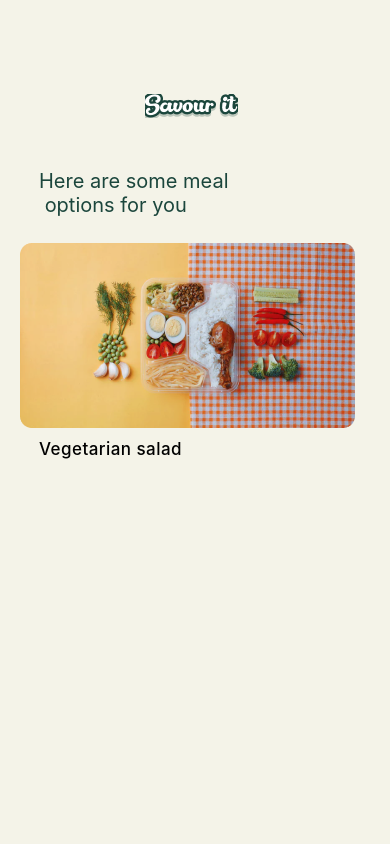
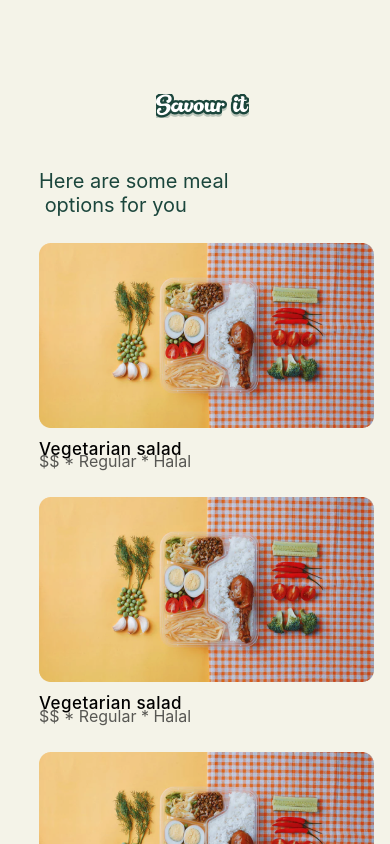
Before and after one commit to wisdomekpotu/savour-it, a React Native app: screen /MealOptions in a window 390 px wide. Built offline with nearby package versions, Linux system fonts and the light colour scheme.

Commit message:
refactor: added layout fix to MealOption screen

```diff
--- a/app.json
+++ b/app.json
@@ -12,7 +12,7 @@
     "splash": {
       "image": "./assets/splash.png",
       "resizeMode": "contain",
-      "backgroundColor": "#1B463C"
+      "backgroundColor": "#DA0091"
     },
     "updates": {
       "fallbackToCacheTimeout": 0
--- a/screens/MealOptions.js
+++ b/screens/MealOptions.js
@@ -14,16 +14,14 @@ export default function MealOptions({ navigation }) {
     <ScrollView
       style={{
         flex: 1,
-
         backgroundColor: '#F4F3E8',
       }}
     >
       <Image
         style={{
           position: 'absolute',
-          left: 28,
           marginTop: config.deviceHeight / 9,
-          marginLeft: config.deviceWidth * 0.3,
+          marginLeft: config.deviceWidth * 0.4,
         }}
         source={require('../assets/Savourit.png')}
       />
@@ -44,13 +42,13 @@ export default function MealOptions({ navigation }) {
         <Image
           style={{
             position: 'absolute',
-            marginLeft: config.deviceWidth * 0.05,
+            marginLeft: config.deviceWidth * 0.1,
             top: 26,
             bottom: 34.4,
           }}
           source={require('../assets/BG1.png')}
         />
-        <View style={{ backgroundColor: '#FFFFFF' }}>
+        <View>
           <Text
             style={{
               position: 'absolute',
@@ -65,6 +63,139 @@ export default function MealOptions({ navigation }) {
             }}
           >
             Vegetarian salad
+          </Text>
+          <Text
+            style={{
+              marginTop: config.deviceHeight / 3.6,
+              opacity: 0.64,
+              marginLeft: config.deviceWidth * 0.1,
+              fontSize: 16,
+            }}
+          >
+            $$ * Regular * Halal
+          </Text>
+        </View>
+      </Pressable>
+      <Pressable
+        style={styles.press2}
+        onPress={() => navigation.navigate('Final')}
+      >
+        <Image
+          style={{
+            position: 'absolute',
+            marginLeft: config.deviceWidth * 0.1,
+            top: 26,
+            bottom: 34.4,
+          }}
+          source={require('../assets/BG1.png')}
+        />
+        <View>
+          <Text
+            style={{
+              position: 'absolute',
+              height: 24,
+              paddingLeft: config.deviceWidth * 0.1,
+              fontWeight: '500',
+              top: 220,
+              fontSize: 17,
+              lineHeight: 24,
+              letterSpacing: 0.444444,
+              color: ' #010F07',
+            }}
+          >
+            Vegetarian salad
+          </Text>
+          <Text
+            style={{
+              marginTop: config.deviceHeight / 3.6,
+              opacity: 0.64,
+              marginLeft: config.deviceWidth * 0.1,
+              fontSize: 16,
+            }}
+          >
+            $$ * Regular * Halal
+          </Text>
+        </View>
+      </Pressable>
+      <Pressable
+        style={styles.press2}
+        onPress={() => navigation.navigate('OrderDetails')}
+      >
+        <Image
+          style={{
+            position: 'absolute',
+            marginLeft: config.deviceWidth * 0.1,
+            top: 26,
+            bottom: 34.4,
+          }}
+          source={require('../assets/BG1.png')}
+        />
+        <View>
+          <Text
+            style={{
+              position: 'absolute',
+              height: 24,
+              paddingLeft: config.deviceWidth * 0.1,
+              fontWeight: '500',
+              top: 220,
+              fontSize: 17,
+              lineHeight: 24,
+              letterSpacing: 0.444444,
+              color: ' #010F07',
+            }}
+          >
+            Vegetarian salad
+          </Text>
+          <Text
+            style={{
+              marginTop: config.deviceHeight / 3.6,
+              opacity: 0.64,
+              marginLeft: config.deviceWidth * 0.1,
+              fontSize: 16,
+            }}
+          >
+            $$ * Regular * Halal
+          </Text>
+        </View>
+      </Pressable>
+      <Pressable
+        style={styles.press2}
+        onPress={() => navigation.navigate('Final')}
+      >
+        <Image
+          style={{
+            position: 'absolute',
+            marginLeft: config.deviceWidth * 0.1,
+            top: 26,
+            bottom: 34.4,
+          }}
+          source={require('../assets/BG1.png')}
+        />
+        <View>
+          <Text
+            style={{
+              position: 'absolute',
+              height: 24,
+              paddingLeft: config.deviceWidth * 0.1,
+              fontWeight: '500',
+              top: 220,
+              fontSize: 17,
+              lineHeight: 24,
+              letterSpacing: 0.444444,
+              color: ' #010F07',
+            }}
+          >
+            Vegetarian salad
+          </Text>
+          <Text
+            style={{
+              marginTop: config.deviceHeight / 3.6,
+              opacity: 0.64,
+              marginLeft: config.deviceWidth * 0.1,
+              fontSize: 16,
+            }}
+          >
+            $$ * Regular * Halal
           </Text>
         </View>
       </Pressable>
```
